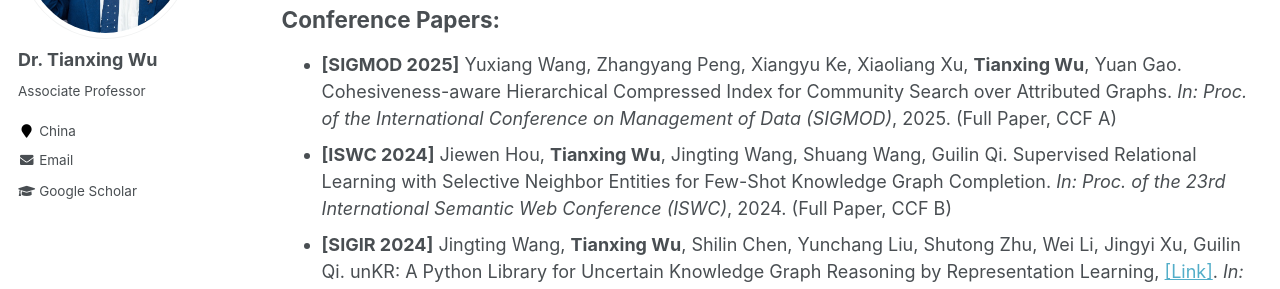
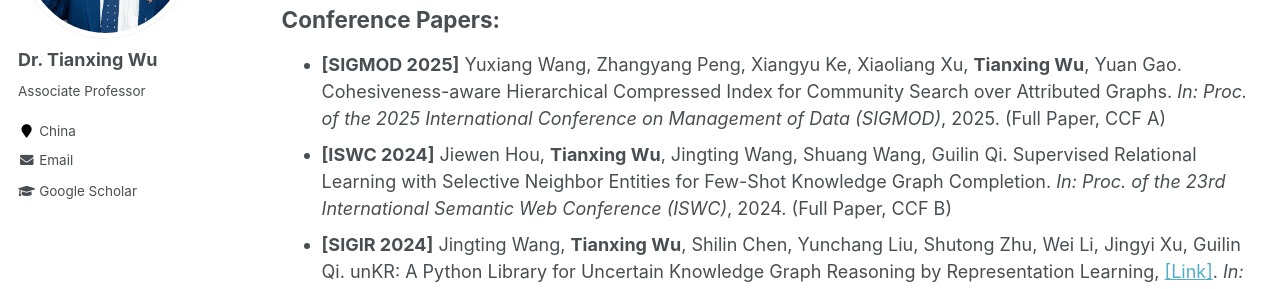
Before and after one commit to tianxing-wu/tianxing-wu.github.io, a Jekyll site: the page built from _pages/selected_publications.md, in a window 1280 px wide and 900 px high, scrolled down 1266 px. Shown: the part 179-468 px from the top of the window. Built offline with Jekyll 4.4.1, drawn with Linux system fonts in a browser that asks for light colours; comment, search, counter and statistics services are not loaded.

Commit message:
Update selected_publications.md

```diff
--- a/_pages/selected_publications.md
+++ b/_pages/selected_publications.md
@@ -22,7 +22,7 @@ The full list of my publications can be found in [Google Scholar](https://schola
 * **[SUSTAINABILITY 2018] Tianxing Wu**, Guilin Qi, Cheng Li, Meng Wang. A Survey of Techniques for Constructing Chinese Knowledge Graphs and Their Applications, [[Link]](https://www.mdpi.com/2071-1050/10/9/3245). <i>Sustainability</i>, 2018, 10(9): 3245. (IF=2.592)
 
 ## Conference Papers:
-* **[SIGMOD 2025]** Yuxiang Wang, Zhangyang Peng, Xiangyu Ke, Xiaoliang Xu, **Tianxing Wu**, Yuan Gao. Cohesiveness-aware Hierarchical Compressed Index for Community Search over Attributed Graphs. <i>In: Proc. of the International Conference on Management of Data (SIGMOD)</i>, 2025. (Full Paper, CCF A)
+* **[SIGMOD 2025]** Yuxiang Wang, Zhangyang Peng, Xiangyu Ke, Xiaoliang Xu, **Tianxing Wu**, Yuan Gao. Cohesiveness-aware Hierarchical Compressed Index for Community Search over Attributed Graphs. <i>In: Proc. of the 2025 International Conference on Management of Data (SIGMOD)</i>, 2025. (Full Paper, CCF A)
 * **[ISWC 2024]** Jiewen Hou, **Tianxing Wu**, Jingting Wang, Shuang Wang, Guilin Qi. Supervised Relational Learning with Selective Neighbor Entities for Few-Shot Knowledge Graph Completion. <i>In: Proc. of the 23rd International Semantic Web Conference (ISWC)</i>, 2024. (Full Paper, CCF B)
 * **[SIGIR 2024]** Jingting Wang, **Tianxing Wu**, Shilin Chen, Yunchang Liu, Shutong Zhu, Wei Li, Jingyi Xu, Guilin Qi. unKR: A Python Library for Uncertain Knowledge Graph Reasoning by Representation Learning, [[Link]](https://dl.acm.org/doi/10.1145/3626772.3657661). <i>In: Proc. of the 47th International ACM SIGIR Conference on Research and Development in Information Retrieval (SIGIR)</i>, 2024: 2822-2826. (Demo Paper, CCF A, Best Short Paper Nominee)
 * **[SIGIR 2024]** Yuxiang Wang, Xiaoxuan Gou, Xiaoliang Xu, Yuxia Geng, Xiangyu Ke, **Tianxing Wu**, Zhiyuan Yu, Runhuai Chen, Xiangying Wu. Scalable Community Search over Large-scale Graphs based on Graph Transformer, [[Link]](https://dl.acm.org/doi/10.1145/3626772.3657771). <i>In: Proc. of the 47th International ACM SIGIR Conference on Research and Development in Information Retrieval (SIGIR)</i>, 2024: 1680-1690. (Full Paper, CCF A)
```
